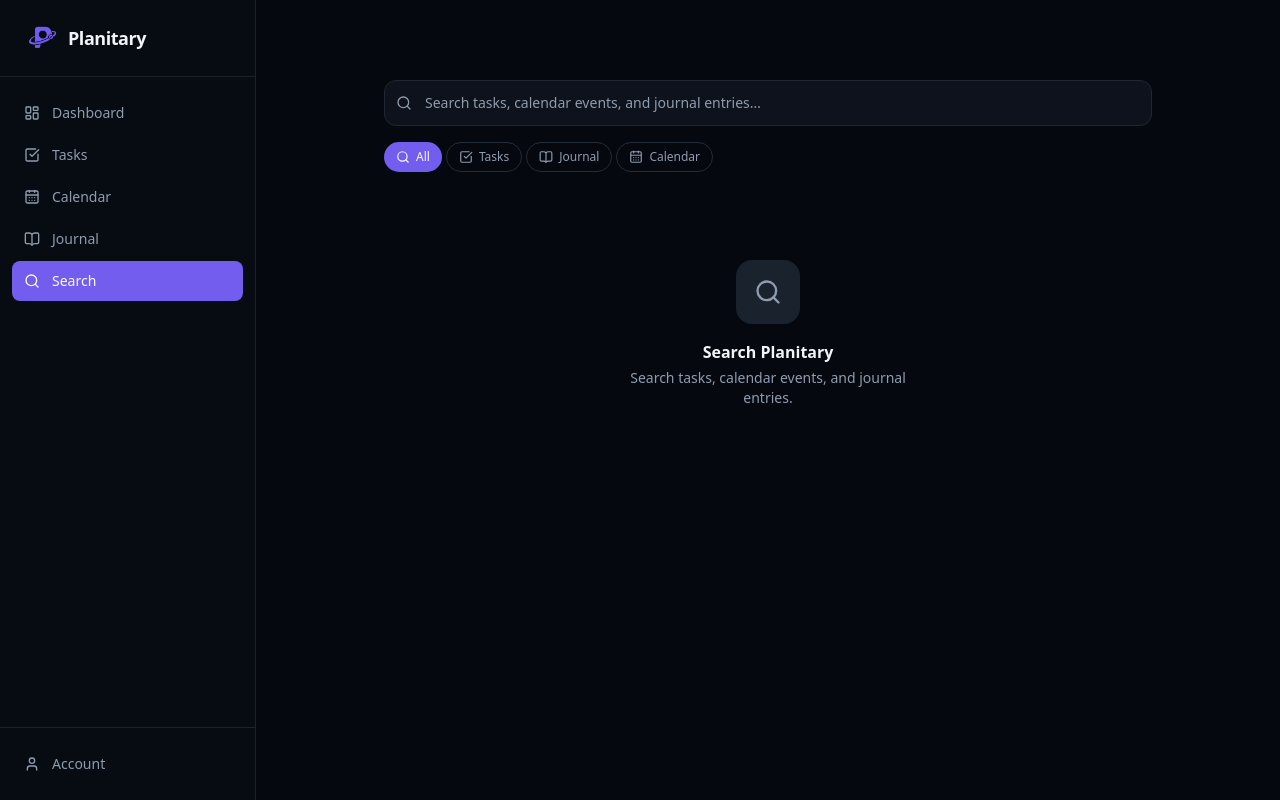
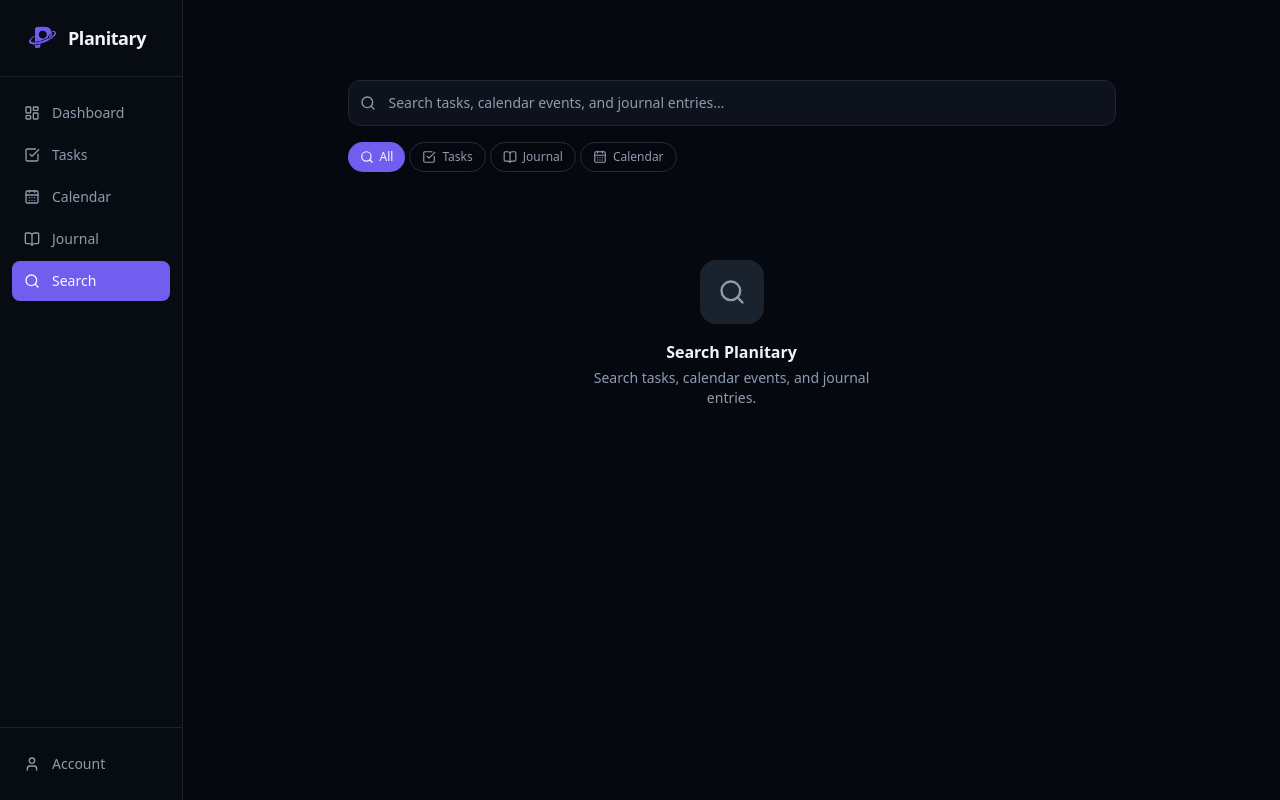
Before and after one commit to cristiangramada/Planitary, a Next.js app: page /search in a window 1280 px wide. Built offline with nearby package versions, Linux system fonts and the light colour scheme.

Commit message:
Shortened left panel width.

```diff
--- a/components/layout/Sidebar.tsx
+++ b/components/layout/Sidebar.tsx
@@ -35,9 +35,9 @@ export function Sidebar() {
   const accountActive = pathname === "/account" || pathname.startsWith("/account/");
 
   return (
-    <aside className="flex flex-col w-64 h-full border-r border-[hsl(var(--sidebar-border))] bg-[hsl(var(--sidebar-bg))] shrink-0">
-      {/* Logo */}
-      <div className="flex items-center gap-2 px-6 py-5 border-b border-[hsl(var(--sidebar-border))]">
+    <aside className="flex flex-col w-max h-full border-r border-[hsl(var(--sidebar-border))] bg-[hsl(var(--sidebar-bg))] shrink-0">
+      {/* Logo — sidebar width hugs this row; slightly more inset on the right */}
+      <div className="flex items-center gap-2 pl-6 pr-9 py-5 border-b border-[hsl(var(--sidebar-border))] whitespace-nowrap">
         <Logo size={36} />
         <span className="text-lg font-semibold tracking-tight">Planitary</span>
       </div>
```
